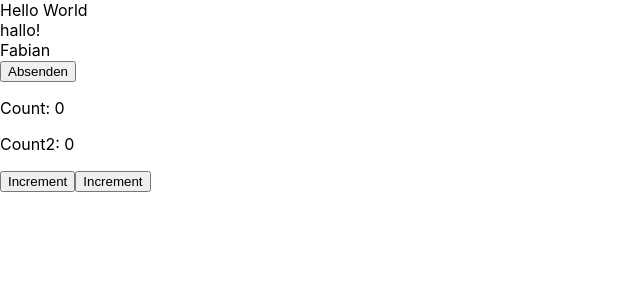
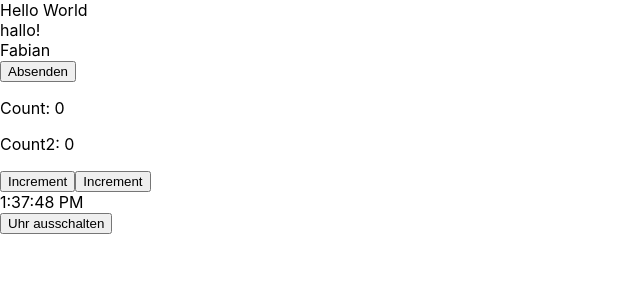
Before and after one commit to hco/pw-ws-2021, a React (Create React App) app: page / in a window 1280 px wide. Shown: the top 300 px of the page, without its empty margins (0-640 px from the left). Built offline with nearby package versions, Linux system fonts and the light colour scheme; the HTML template or start-up script is replaced by a standard one.

Commit message:
Added Clock and ClassComponent example

```diff
--- a/src/App.tsx
+++ b/src/App.tsx
@@ -1,9 +1,12 @@
+import { useState } from "react";
+import Clock from "./components/Clock";
 import Counter from "./components/Counter";
 import MessageCompose from "./components/MessageCompose";
 import { MessageView } from "./components/MessageView";
 import { Message } from "./domain/Message";
 
 const App = () => {
+  const [showClock, setShowClock] = useState(true);
   const message: Message = {
     author: "Fabian",
     message: "hallo!",
@@ -17,6 +20,10 @@ const App = () => {
       <MessageView message={message} />
       <MessageCompose />
       <Counter />
+      {showClock && <Clock />}
+      <button onClick={() => setShowClock((prevShowClock) => !prevShowClock)}>
+        Uhr {showClock ? "ausschalten" : "anschalten"}
+      </button>
     </div>
   );
 };
--- /dev/null
+++ b/src/components/Clock.tsx
@@ -0,0 +1,27 @@
+import { useEffect, useState } from "react";
+
+const Clock: React.FunctionComponent = () => {
+  const [date, setDate] = useState(new Date());
+
+  useEffect(() => {
+    console.log("Component was mounted");
+    const intervalId = setInterval(() => {
+      console.log("Clock tick");
+      setDate(new Date());
+    }, 700);
+
+    return () => {
+      console.log("component will unmount");
+
+      clearInterval(intervalId);
+    };
+  }, []);
+
+  useEffect(() => {
+    document.title = date.toLocaleTimeString();
+  }, [date]);
+
+  return <div>{date.toLocaleTimeString()}</div>;
+};
+
+export default Clock;
```
Also changed, not shown: src/components/ClassComponentExample.tsx (added, +59 -0 lines).
